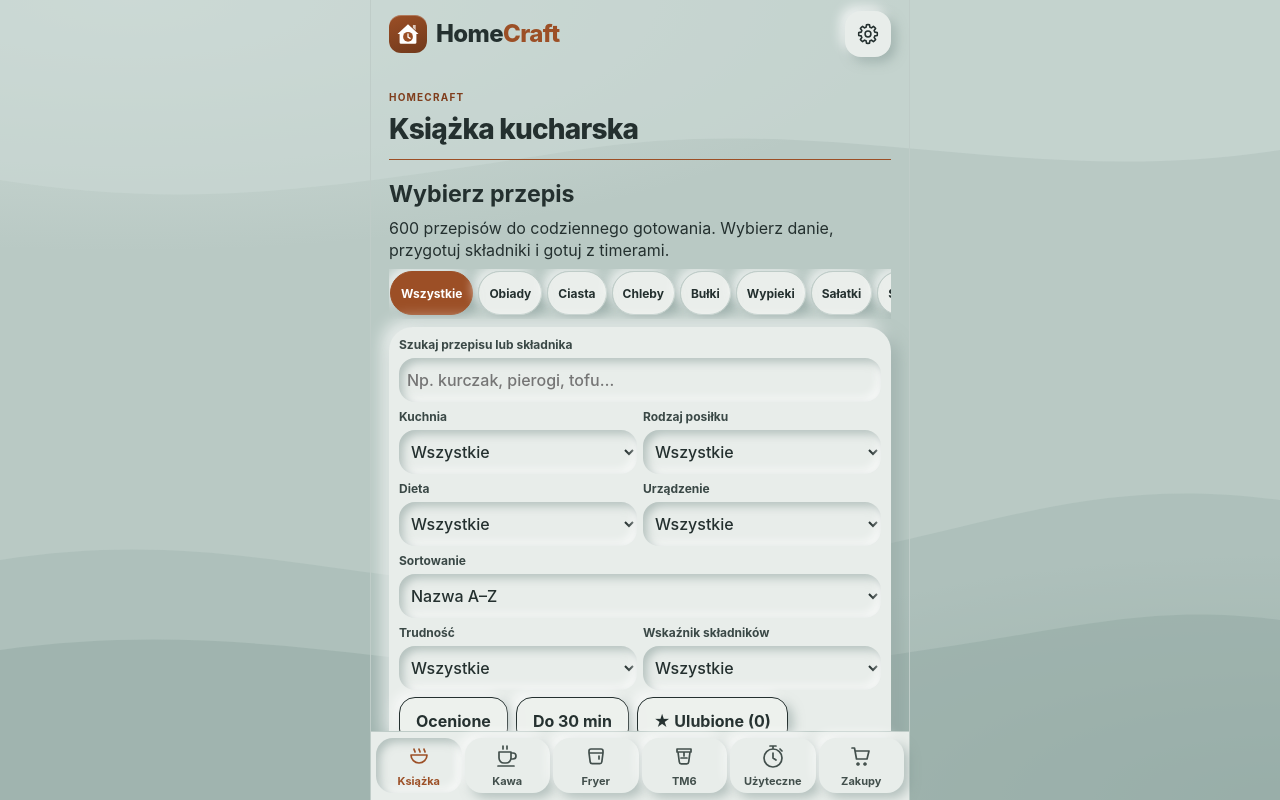
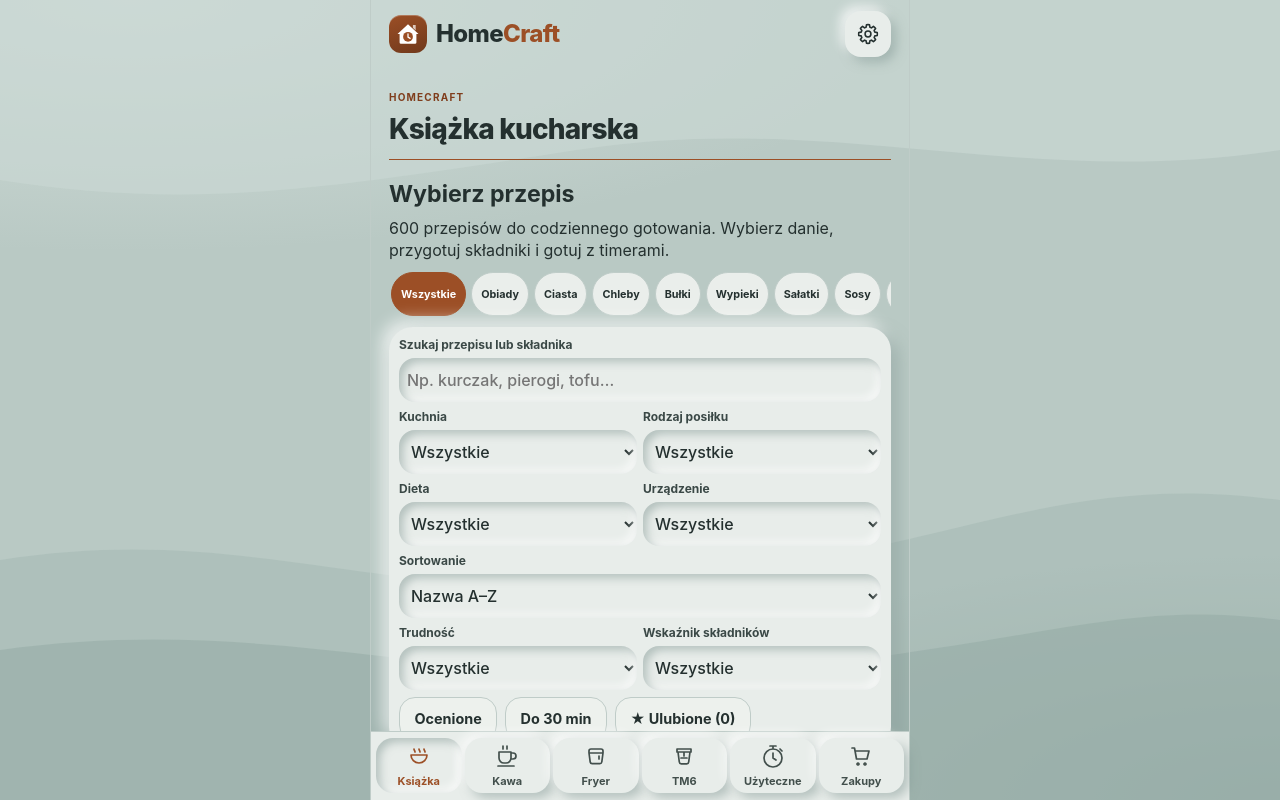
Before and after one commit to Auriol-kno/HomeCraft, a React (Vite) app in the folder app/: page / in a window 1280 px wide. Both pictures are taken after a click on the button "HomeCraft". Built offline with nearby package versions, Linux system fonts and the light colour scheme.

Commit message:
fix: compact cookbook controls and remove clipped neumorphic shadows on iOS

```diff
--- a/app/src/modules/cookbook.css
+++ b/app/src/modules/cookbook.css
@@ -72,3 +72,21 @@
 :root .hc-book .hc-rating button{min-width:44px;min-height:44px;padding:2px;font-size:21px;border:0;color:var(--accent);background:transparent;box-shadow:none}
 :root .hc-book .hc-rating button.hc-ghost{font-size:12px}
 :root .hc-book .hc-rating button[aria-pressed=true]{outline:1px solid var(--accent);outline-offset:-2px}
+
+/* Cookbook only: compact controls, no clipped neumorphic shadows in scroll strips.
+   Keep 44px touch targets while reducing the visible typography and padding by 10%. */
+html:root .app-shell .hc-book{min-width:0;max-width:100%;box-sizing:border-box}
+html:root .app-shell .hc-book .hc-book-sections{min-width:0;max-width:100%;width:100%;box-sizing:border-box;background:transparent;box-shadow:none;overflow-x:auto;overflow-y:hidden;scrollbar-width:none;padding:3px 2px;gap:5px}
+html:root .app-shell .hc-book .hc-book-sections::-webkit-scrollbar{display:none}
+html:root .app-shell .hc-book button{box-sizing:border-box;min-height:44px;min-width:44px;font-size:clamp(.81rem,3.42vw,.9rem);line-height:1.25;padding:9px 14.4px}
+html:root .app-shell .hc-book :is(.hc-ghost,.hc-primary){box-shadow:none;border:1px solid var(--line);background:var(--surface);color:var(--ink)}
+html:root .app-shell .hc-book .hc-primary{background:var(--accent);color:var(--on-accent);border-color:var(--accent)}
+html:root .app-shell .hc-book .hc-book-sections .hc-ghost{font-size:10.8px;padding:3.6px 9px;flex:0 0 auto;white-space:nowrap;overflow-wrap:normal;border-radius:999px}
+html:root .app-shell .hc-book .hc-book-sections .hc-ghost[aria-pressed=true]{background:var(--accent);color:var(--on-accent);border-color:var(--accent);outline:none}
+html:root .app-shell .hc-book .hc-book-card .hc-ghost{padding:3.6px 7.2px}
+html:root .app-shell .hc-book .hc-book-star{padding:0;width:44px;flex:0 0 44px;font-size:18px}
+html:root .app-shell .hc-book .hc-rating button{font-size:18.9px;padding:1.8px;border:0;box-shadow:none;background:transparent;color:var(--accent)}
+html:root .app-shell .hc-book .hc-rating button.hc-ghost{font-size:10.8px}
+html:root .app-shell .hc-book button[aria-pressed=true]:not(.hc-book-sections button){outline-offset:-2px}
+html:root .app-shell .hc-book button:focus-visible{outline:2px solid var(--ink);outline-offset:-3px}
+html:root .app-shell .hc-book .hc-book-sections button:focus-visible{outline:2px solid var(--ink);outline-offset:-3px}
```
